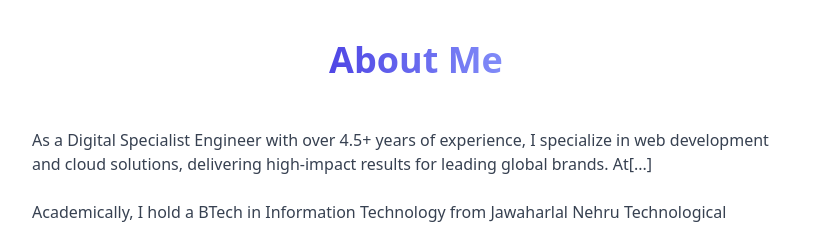
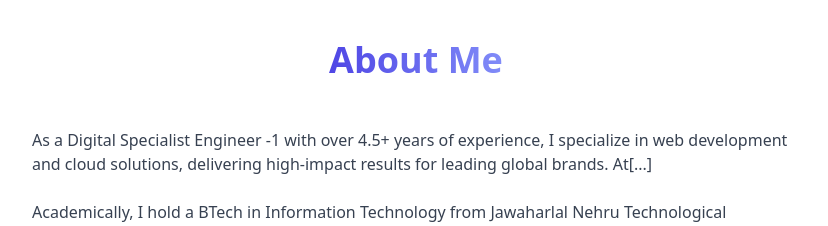
Before and after one commit to saileshkumargandham/sailesh-portfolio, a React (Vite) app: page / in a window 1280 px wide. Shown: the part 840-1066 px from the top of the page, without its empty margins (224-1052 px from the left). Built offline with nearby package versions, Linux system fonts and the light colour scheme; the HTML template or start-up script is replaced by a standard one.

Commit message:
Update job title in About Me section

```diff
--- a/src/App.tsx
+++ b/src/App.tsx
@@ -365,7 +365,7 @@ function App() {
               <Section id="about" title="About Me">
                 <div className="max-w-3xl mx-auto text-gray-700 space-y-6 fade-in">
                  <p>
-  As a Digital Specialist Engineer with over 4.5+ years of experience, I specialize in web development and cloud solutions, delivering high-impact results for leading global brands. At[...]
+  As a Digital Specialist Engineer -1 with over 4.5+ years of experience, I specialize in web development and cloud solutions, delivering high-impact results for leading global brands. At[...]
 </p>
 
                   <p>Academically, I hold a BTech in Information Technology from Jawaharlal Nehru Technological University and am pursuing an MBA in HR from Andhra University. My technical acumen is complemented by certifications like Infosys Certified Front-End Web Developer and Microsoft Certified Azure Fundamentals, reinforcing my ability to drive innovation in both front-end and cloud architecture. </p>
```
